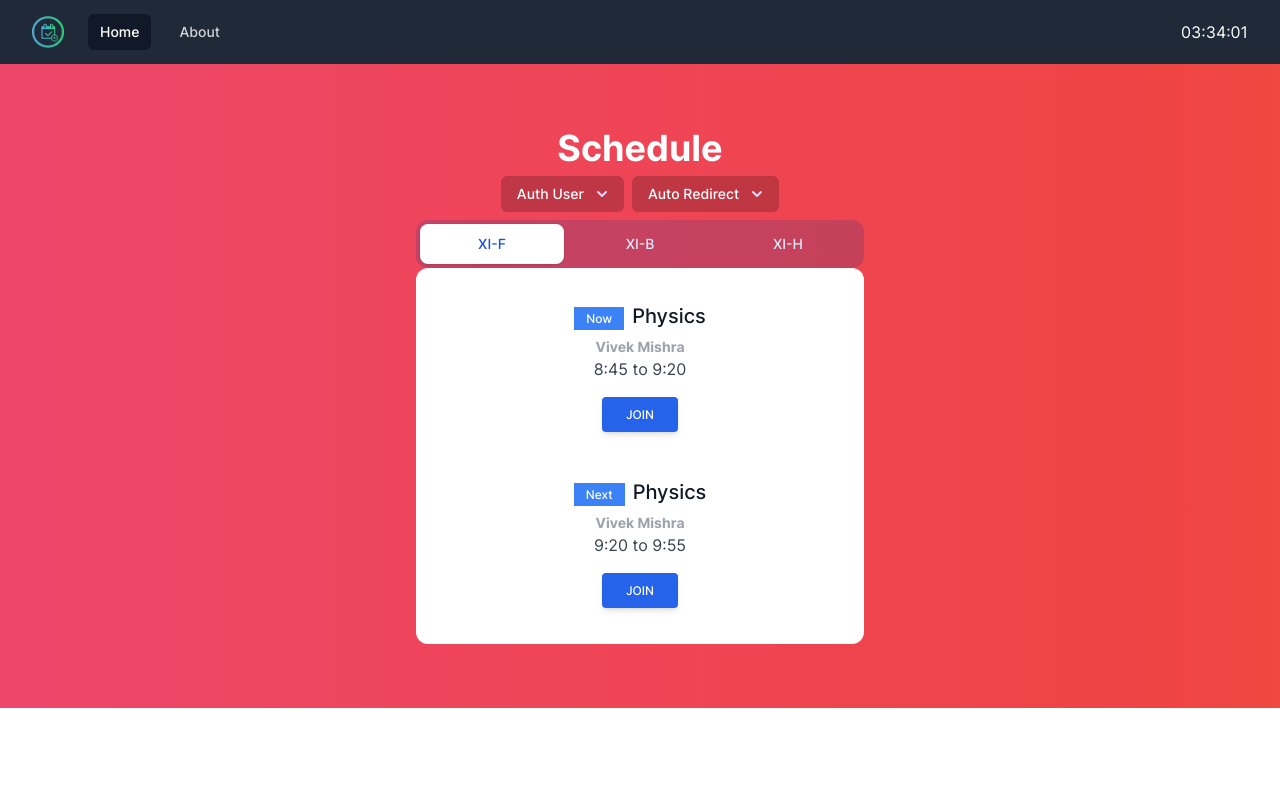
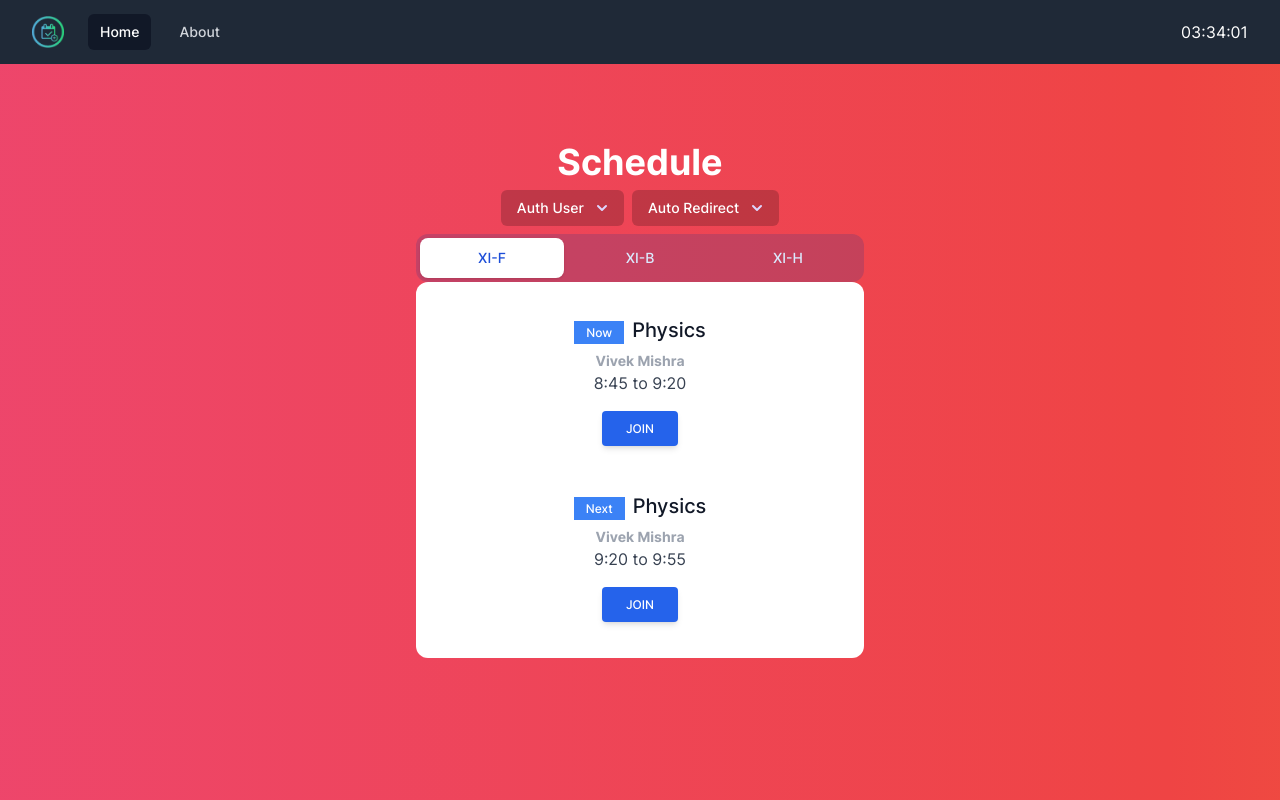
Before and after one commit to ThEditor/Schedular, a Next.js app: page / in a window 1280 px wide. Built offline with nearby package versions, Linux system fonts and the light colour scheme.

Commit message:
fix: fullscreen and recentered

```diff
--- a/src/components/layout/Layout.tsx
+++ b/src/components/layout/Layout.tsx
@@ -3,8 +3,10 @@ import * as React from 'react';
 import Navbar from './Navbar';
 
 export default function Layout({ children }: { children: React.ReactNode }) {
-  return <>
-    <Navbar />
-    {children}
-  </>;
+  return (
+    <>
+      <Navbar className='absolute w-screen' />
+      {children}
+    </>
+  );
 }
--- a/src/components/layout/Navbar.tsx
+++ b/src/components/layout/Navbar.tsx
@@ -4,6 +4,8 @@ import { MenuIcon, XIcon } from '@heroicons/react/outline';
 import { DateTime } from 'luxon';
 import { useRouter } from 'next/router';
 import { useEffect, useState } from 'react';
+
+import clsxm from '@/lib/clsxm';
 
 const navigation = [
   { name: 'Home', href: '/' },
@@ -14,7 +16,7 @@ function classNames(...classes: string[]) {
   return classes.filter(Boolean).join(' ');
 }
 
-export default function Navbar() {
+export default function Navbar({ className }: { className?: string }) {
   const router = useRouter();
   const [time, setTime] = useState('');
   const [active, setActive] = useState('/');
@@ -27,7 +29,7 @@ export default function Navbar() {
     });
   });
   return (
-    <Disclosure as='nav' className='bg-gray-800'>
+    <Disclosure as='nav' className={clsxm(className, 'bg-gray-800')}>
       {({ open }: { open: boolean }) => (
         <>
           <div className='mx-auto max-w-7xl px-2 sm:px-6 lg:px-8'>
--- a/src/pages/index.tsx
+++ b/src/pages/index.tsx
@@ -92,7 +92,7 @@ export default function HomePage() {
   });
 
   return (
-    <div className='w-full animate-breathe bg-gradient-to-r from-pink-500 via-red-500 to-yellow-500 bg-[length:400%]'>
+    <div className='flex h-screen animate-breathe justify-center bg-gradient-to-r from-pink-500 via-red-500 to-yellow-500 bg-[length:400%]'>
       <Seo />
       <div className='flex w-full flex-col items-center justify-center'>
         <div className='flex w-full max-w-md flex-col px-2 py-16 sm:px-0'>
```
